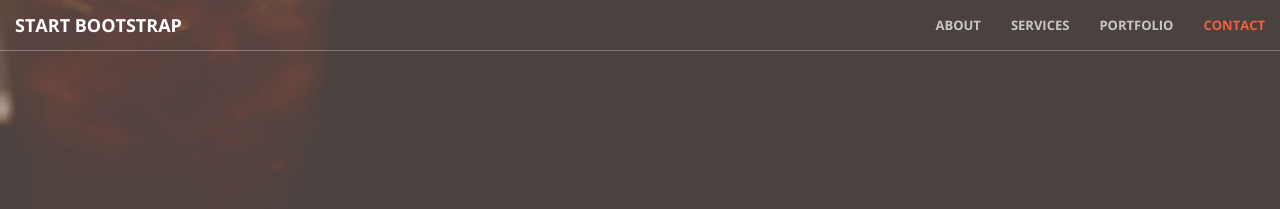
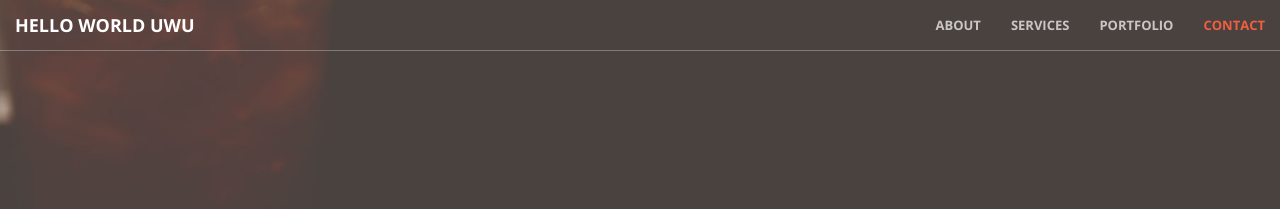
Before and after one commit to fuzeless/fuzeless.github.io, a Jekyll site: the page built from index.html, in a window 1280 px wide. Shown: the top 209 px of the page. Built offline with Jekyll 4.4.1, drawn with Linux system fonts in a browser that asks for light colours.

Commit message:
Fix nav.html

```diff
--- a/_includes/nav.html
+++ b/_includes/nav.html
@@ -8,7 +8,7 @@
                 <span class="icon-bar"></span>
                 <span class="icon-bar"></span>
             </button>
-            <a class="navbar-brand page-scroll" href="#page-top">Start Bootstrap</a>
+            <a class="navbar-brand page-scroll" href="#page-top">Hello World UwU</a>
         </div>
 
         <!-- Collect the nav links, forms, and other content for toggling -->
```
